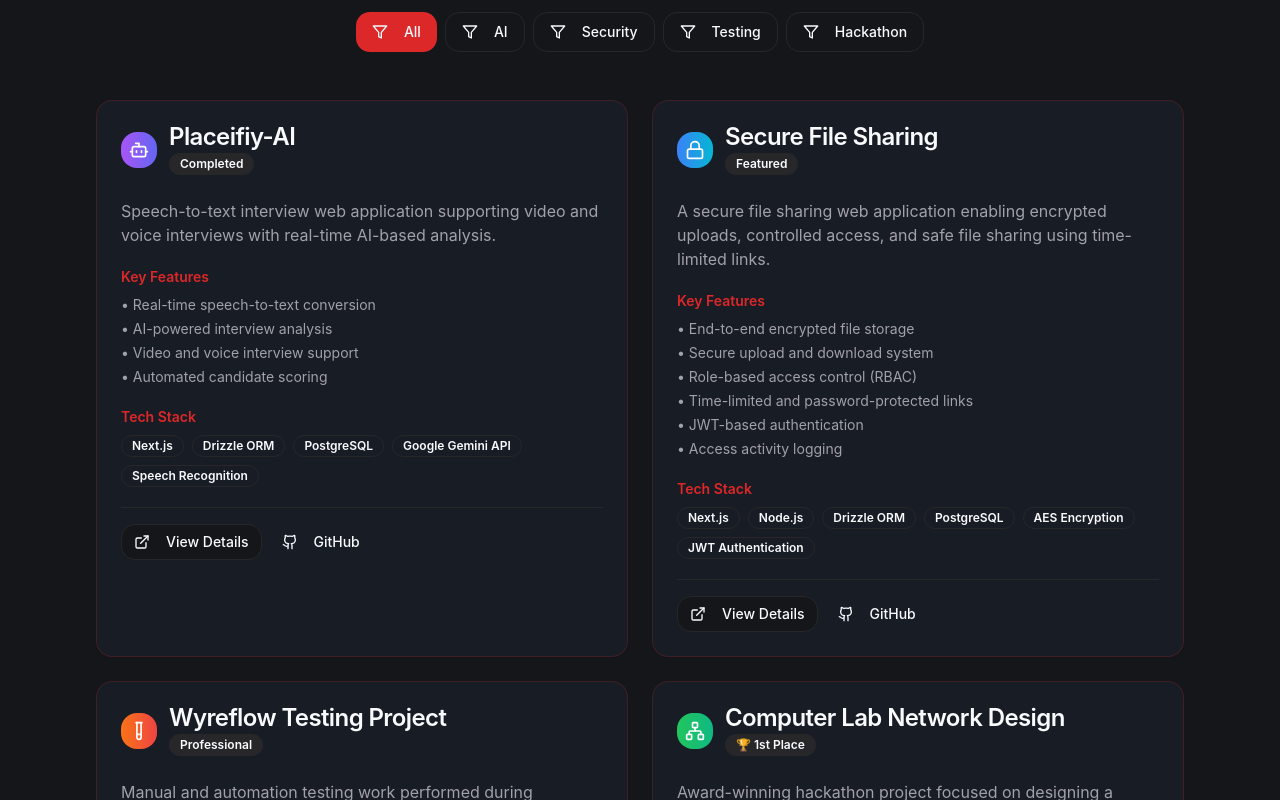
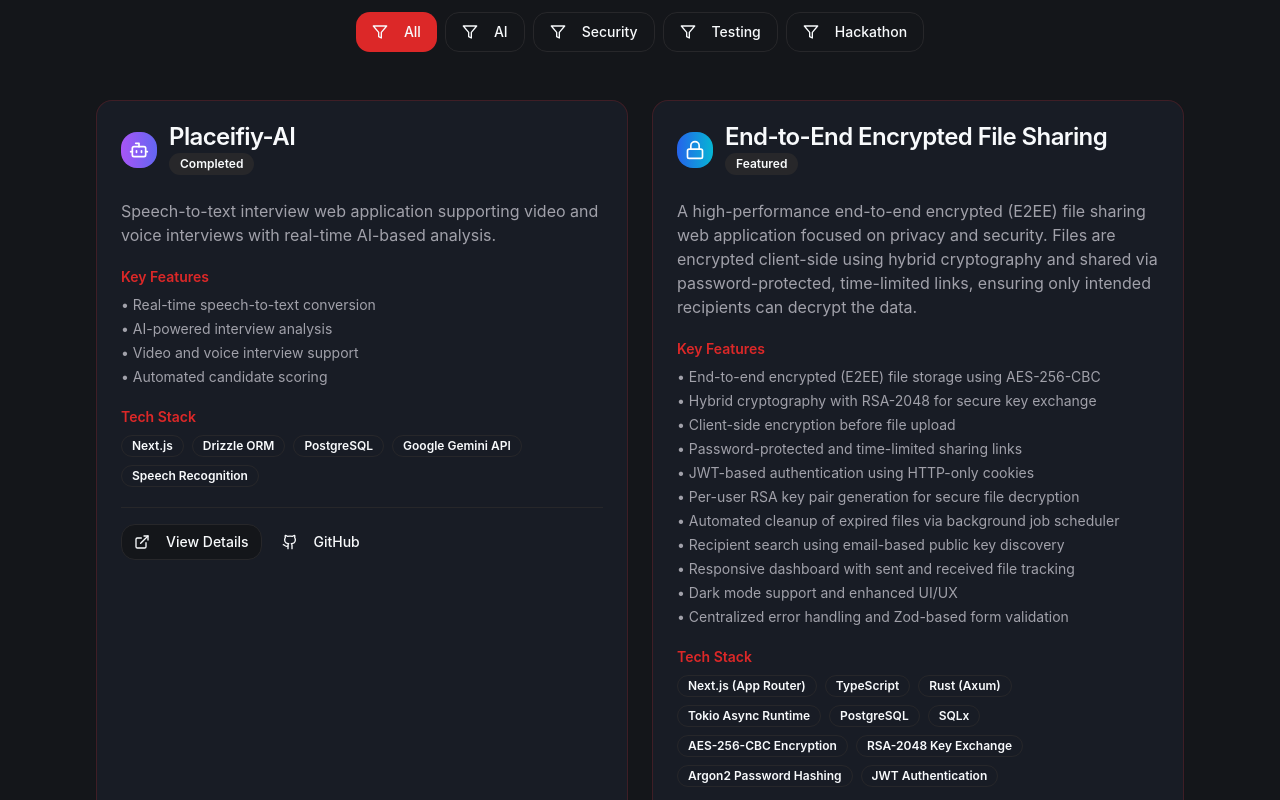
Before and after one commit to narayan24x7/my-portfolio, a React (Vite) app: page / in a window 1280 px wide. Shown: the part 2760-3560 px from the top of the page. Built offline with nearby package versions, Linux system fonts and the light colour scheme.

Commit message:
Initial commit

```diff
--- a/src/components/Portfolio/Projects.tsx
+++ b/src/components/Portfolio/Projects.tsx
@@ -48,31 +48,41 @@ const projects = [
   },
   {
     id: 2,
-    title: "Secure File Sharing",
+    title: "End-to-End Encrypted File Sharing",
     category: "Security",
     description:
-      "A secure file sharing web application enabling encrypted uploads, controlled access, and safe file sharing using time-limited links.",
+      "A high-performance end-to-end encrypted (E2EE) file sharing web application focused on privacy and security. Files are encrypted client-side using hybrid cryptography and shared via password-protected, time-limited links, ensuring only intended recipients can decrypt the data.",
     tech: [
-      "Next.js",
-      "Node.js",
-      "Drizzle ORM",
+      "Next.js (App Router)",
+      "TypeScript",
+      "Rust (Axum)",
+      "Tokio Async Runtime",
       "PostgreSQL",
-      "AES Encryption",
-      "JWT Authentication"
-    ],
-    features: [
-      "End-to-end encrypted file storage",
-      "Secure upload and download system",
-      "Role-based access control (RBAC)",
-      "Time-limited and password-protected links",
-      "JWT-based authentication",
-      "Access activity logging"
-    ],
+      "SQLx",
+      "AES-256-CBC Encryption",
+      "RSA-2048 Key Exchange",
+      "Argon2 Password Hashing",
+      "JWT Authentication",
+  ],
+  features: [
+      "End-to-end encrypted (E2EE) file storage using AES-256-CBC",
+      "Hybrid cryptography with RSA-2048 for secure key exchange",
+      "Client-side encryption before file upload",
+      "Password-protected and time-limited sharing links",
+      "JWT-based authentication using HTTP-only cookies",
+      "Per-user RSA key pair generation for secure file decryption",
+      "Automated cleanup of expired files via background job scheduler",
+      "Recipient search using email-based public key discovery",
+      "Responsive dashboard with sent and received file tracking",
+      "Dark mode support and enhanced UI/UX",
+      "Centralized error handling and Zod-based form validation"
+  ],
     status: "Featured",
     icon: Lock,
-    color: "from-blue-500 to-cyan-500",
+    color: "from-blue-600 to-cyan-500",
     githubLink: "https://github.com/narayan24x7/secure-file-sharing"
   },
+
   {
     id: 3,
     title: "Wyreflow Testing Project",
```
